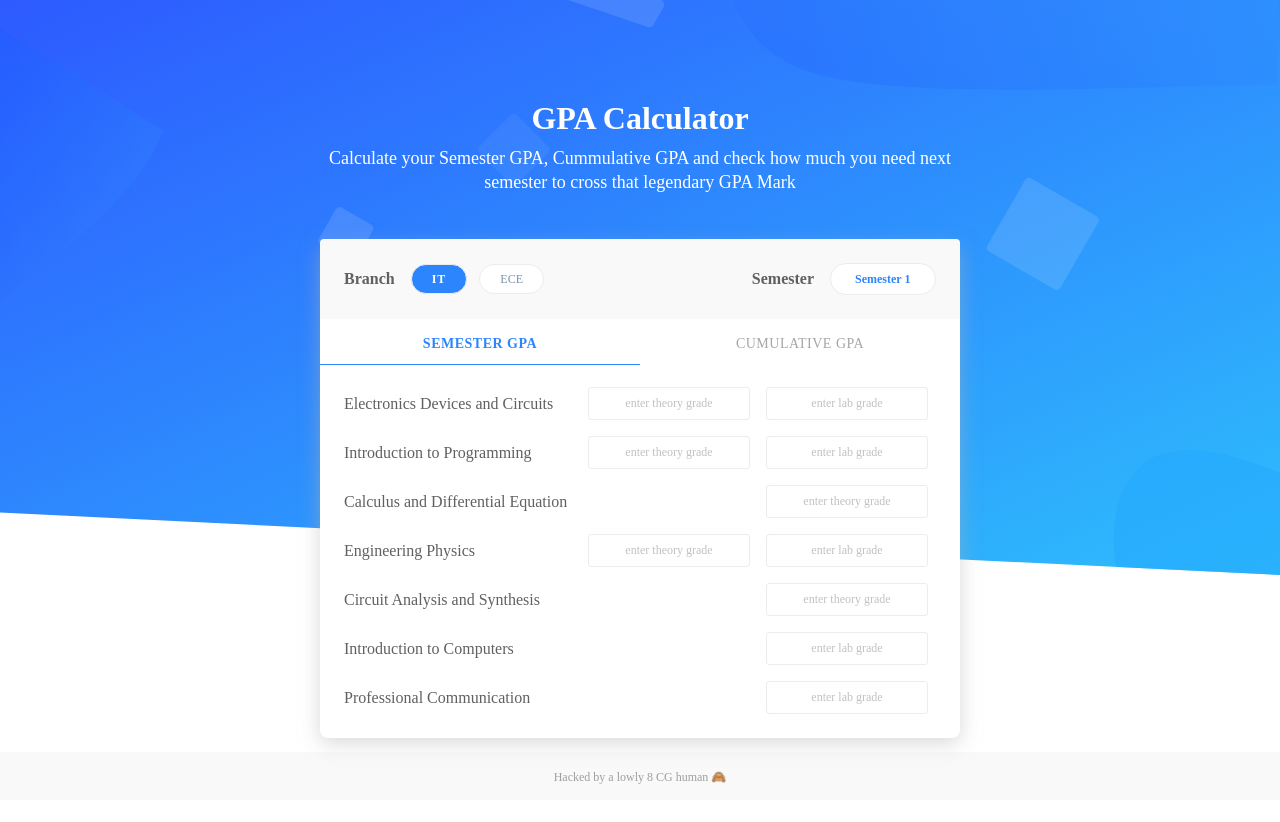
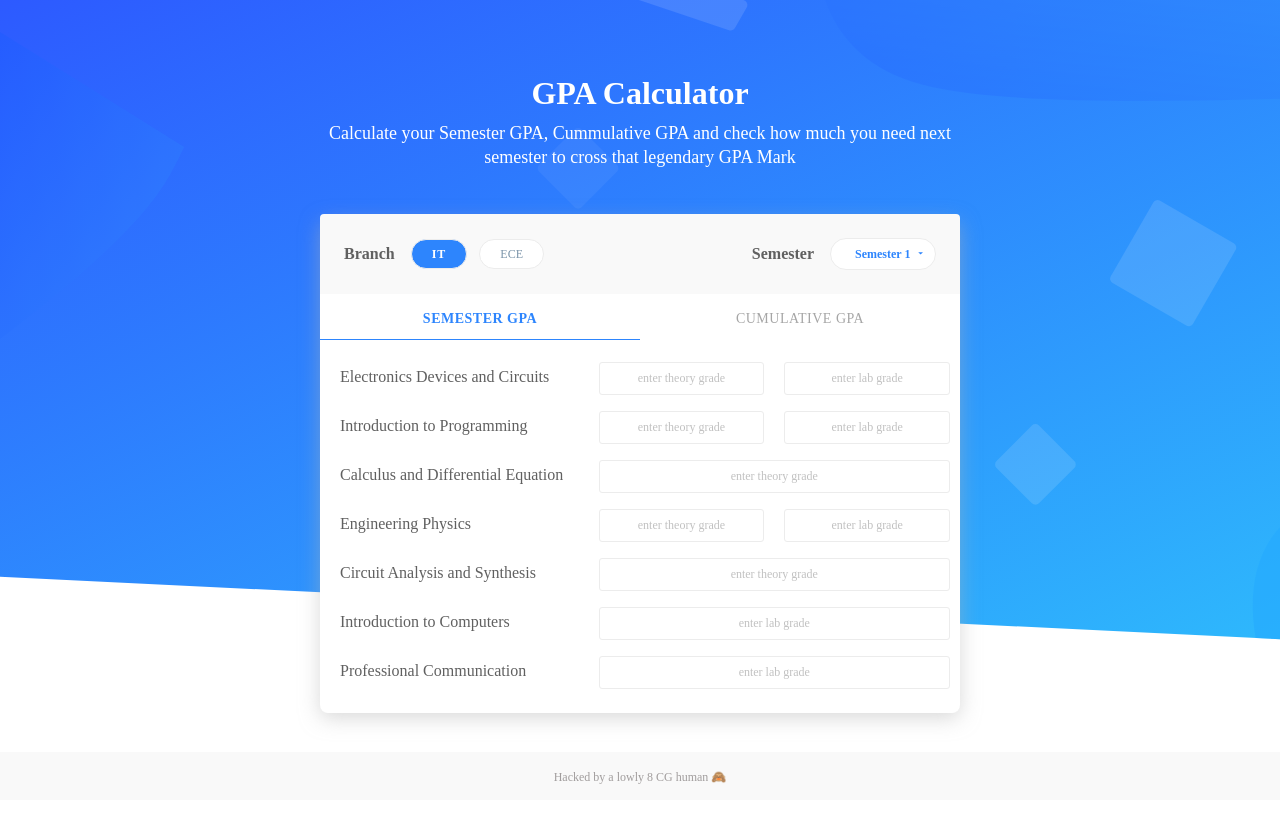
Before and after one commit to thelittlewonder/gpacalculator, a Vue app: page / in a window 1280 px wide. Shown: the top 822 px of the page. Built offline with nearby package versions, Linux system fonts and the light colour scheme.

Commit message:
fix responsive issues

```diff
--- a/src/App.vue
+++ b/src/App.vue
@@ -1,6 +1,6 @@
 <template>
   <div id="app">
-    <img src="../static/background.svg">
+    <div class="background"><img src="../static/background.svg"></div>
     <div class="content">
       <h1>GPA Calculator</h1>
       <h2>Calculate your Semester GPA, Cummulative GPA and check how much you need next semester to cross that legendary GPA Mark</h2>
@@ -42,7 +42,8 @@ export default {
 
 <style lang="scss">
 #app {
-  img {
+  max-height: 100%;
+  .background {
       position: fixed;
       top: 0;
       left: 0;
@@ -62,7 +63,7 @@ export default {
 
   @media screen and (min-width: 768px) {
     .content {
-      padding: 8% 25% 0 25%;
+      padding: 6% 25% 0 25%;
     }
     .content {
       min-width: 600px;
--- a/src/components/CGPA.vue
+++ b/src/components/CGPA.vue
@@ -8,13 +8,13 @@
         </div>
     <div class="semester">
         <label>Semesters Completed</label>
-        <select v-model.number="selectedSemester">
+        <select v-model.number="selectedSemester" class="smaller">
         <option v-for="i in 8" :value="i" :key="i">{{i}} Done</option>
         </select>
         </div>
     </div>
     <div class="course-list">
-        <div class="course small" v-for="i in selectedSemester" :key="i">
+        <div class="courseitem small" v-for="i in selectedSemester" :key="i">
             <p>Semester {{i}}</p>
             <input type="number" v-model="sgpa[i]" placeholder="Enter your CGPA.." max="10" min="0">
         </div>
@@ -70,4 +70,7 @@ export default {
 .small{
   justify-content: center;
 }
+.smaller{
+  background-position: 83% center!important;
+}
 </style>
--- a/src/components/SGPA.vue
+++ b/src/components/SGPA.vue
@@ -13,22 +13,20 @@
         </select>
         </div>
     </div>
-    <div class="course-list">
-    <div v-for="(course,index) in course[selectedSemester]" :key="course.id" class="course">
-      <p>{{course.courseName}}</p>
-      <div class="credits">
-          <div v-if="course.theoryCredits">
-            <input type="text" placeholder="enter theory grade" v-model="theoryGrades[index]" :class="course.theoryCredits&&course.labCredits?'':'full-input'">
-          </div>
-        <div v-if="course.labCredits">
-          <input type="text" placeholder="enter lab grade" v-model="labGrades[index]" :class="course.theoryCredits&&course.labCredits?'':'full-input'">
-        </div>
-        <div v-if="course.projectCredits">
-          <input type="text" placeholder="enter project grade" v-model="projectGrade" :change="projectScore=course.projectCredits" class="full-input">
-        </div>
-      </div>
-    </div>
-    </div>
+    <table class="course-list">
+    <tr v-for="(course,index) in course[selectedSemester]" :key="course.id" class="course">
+      <td class="name">{{course.courseName}}</td>
+        <td :colspan="course.theoryCredits&&course.labCredits?'':2" v-if="course.theoryCredits">
+          <input type="text" placeholder="enter theory grade" v-model="theoryGrades[index]" >
+        </td>
+        <td :colspan="course.theoryCredits&&course.labCredits?'':2" v-if="course.labCredits">
+          <input type="text" placeholder="enter lab grade" v-model="labGrades[index]"  >
+        </td>
+        <td colspan=2 v-if="course.projectCredits">
+          <input type="text" placeholder="enter project grade" v-model="projectGrade" :change="projectScore=course.projectCredits">
+        </td>
+    </tr>
+    </table>
     <hr v-if="totalScore">
     <div class="verdict" v-if="totalScore">
     <h4>{{showMessage}}</h4>
@@ -167,20 +165,37 @@ html {
   font-size: 100%;
 }
 .branch,
-.semester,
-.credits {
+.semester {
   display: flex;
   flex-direction: row;
 }
 .nav,
-.course,
+.courseitem,
 .verdict {
   display: flex;
   flex-direction: row;
   justify-content: space-between;
 }
 .course-list {
-  padding: 1rem 0;
+  margin: 1rem 0;
+  width: 100%;
+  tr {
+    padding: 0 !important;
+
+    .name {
+      padding: 0.5rem 1.25rem;
+    }
+  }
+  td {
+    input {
+      width: 100%;
+      box-sizing: border-box;
+      margin: 0 !important;
+    }
+  }
+  td:not(.name){
+    padding: 0.5rem 0.625rem;
+  }
 }
 hr {
   height: 0px;
@@ -209,10 +224,12 @@ hr {
     }
   }
 }
-.course {
+.course,
+.courseitem {
   background-color: #fff;
   padding: 0.5rem 1.5rem;
   align-items: center;
+  .name,
   p {
     font-family: "Nunito Sans";
     font-size: 1rem;
@@ -322,6 +339,9 @@ hr {
       -webkit-appearance: none;
       -moz-appearance: none;
       appearance: none;
+      background-image: url("../../static/dropdown.svg");
+      background-position: 88% center;
+      background-repeat: no-repeat;
       &:focus {
         outline: none;
       }
```
Also changed, not shown: static/dropdown.svg (added). Lines whose indentation alone changed are shown as unchanged.
